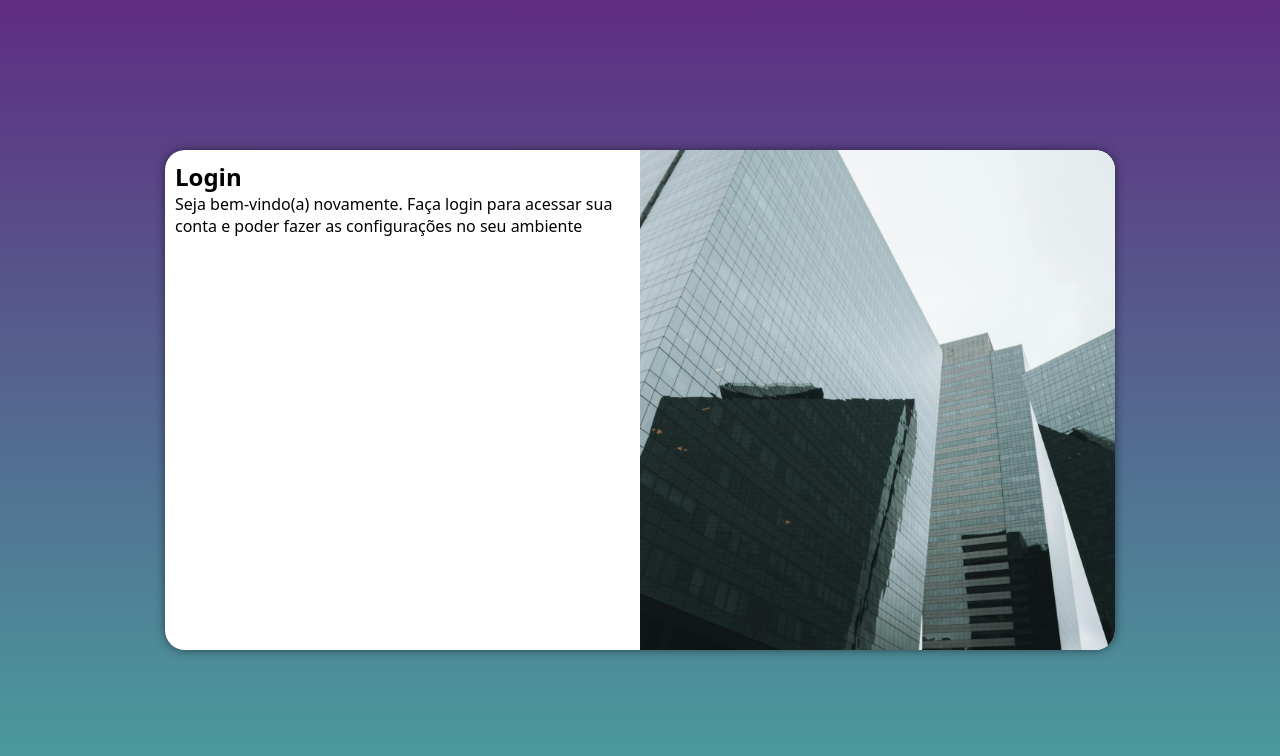
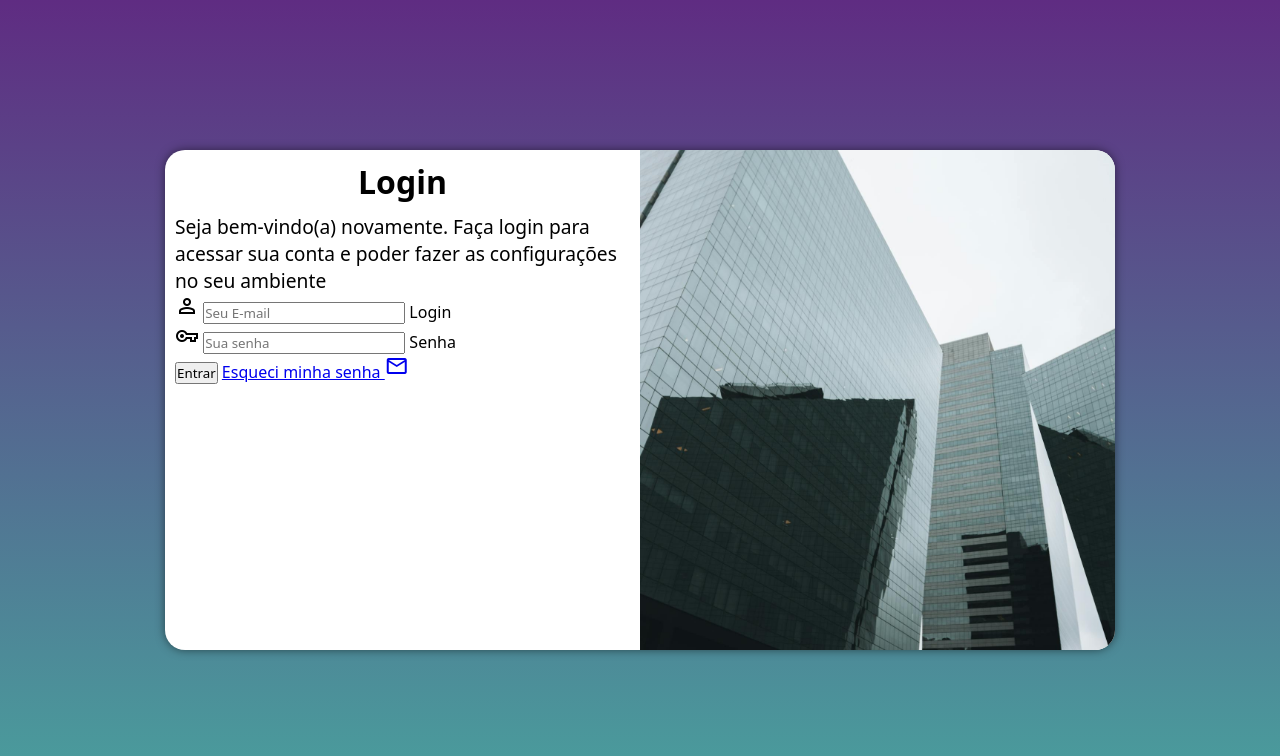
Before and after one commit to cavaleiro-olimpioo/Projeto-Login, a plain HTML site: page index.html in a window 1280 px wide. Drawn offline with nearby package versions, Linux system fonts and the light colour scheme.

Commit message:
Versão 1.2

```diff
--- a/estilos/index.css
+++ b/estilos/index.css
@@ -53,3 +53,13 @@ div#formulario{
     display: block;
     padding: 10px;
 }
+
+h1{
+    text-align: center;
+    margin-bottom: 10px;
+}
+
+
+div#formulario > p{
+    font-size: 0.8em;
+}
--- a/estilos/media-queries.css
+++ b/estilos/media-queries.css
@@ -38,4 +38,12 @@
         width: 50%;
 
     }
+
+    div#formulario > p{
+        font-size: 1.2em;
+    }
+
+    h1{
+        font-size: 2em;
+    }
 }
--- a/index.html
+++ b/index.html
@@ -6,6 +6,7 @@
     <title>Login</title>
     <link rel="stylesheet" href="estilos/index.css">
     <link rel="stylesheet" href="estilos/media-queries.css">
+    <link href="https://fonts.googleapis.com/css2?family=Material+Symbols+Outlined" rel="stylesheet">
 </head>
 <body>
     <main>
@@ -14,7 +15,20 @@
             <div id="formulario">
                 <h1>Login</h1>
                 <p>Seja bem-vindo(a) novamente. Faça login para acessar sua conta e poder fazer as configurações no seu ambiente</p>
-                <form action="login.php" method="post"></form>
+                <form action="login.php" method="post" autocomplete="on">
+                    <div class="campo">
+                        <span class="material-symbols-outlined">person</span>
+                        <input type="email" name="login" id="ilogin" placeholder="Seu E-mail" autocomplete="email" required maxlength="30">
+                        <label for="ilogin">Login</label>
+                    </div>
+                    <div class="campo">
+                        <span class="material-symbols-outlined">Vpn_Key</span>
+                        <input type="password" name="senha" id="isenha" placeholder="Sua senha" autocomplete="current-password" required minlength="8" maxlength="20">
+                        <label for="isenha">Senha</label>
+                    </div>
+                    <input type="submit" value="Entrar">
+                    <a href="esqueci.html">Esqueci minha senha <span class="material-symbols-outlined">mail</span></a>
+                </form>
             </div>
         </section>
     </main>
```
